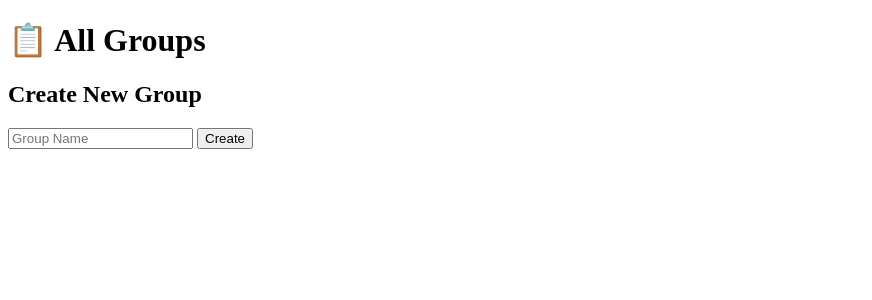
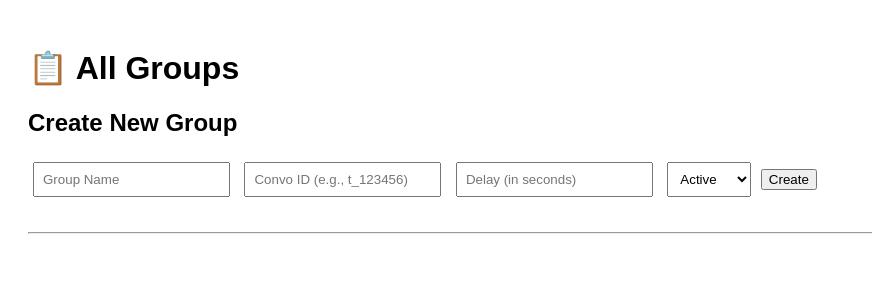
Before and after one commit to H3LLBOii/SERVERKINGMAYANK, a Flask app: page / in a window 1280 px wide. Shown: the top 300 px of the page, without its empty margins (0-872 px from the left). Run offline with Flask 3, Linux system fonts and the light colour scheme; parts of the project's set-up code (start-up, migrations or seed data) failed here and were passed over.

Commit message:
Update index.html

```diff
--- a/templates/index.html
+++ b/templates/index.html
@@ -1,22 +1,44 @@
 <!DOCTYPE html>
-<html lang="en">
+<html>
 <head>
-    <meta charset="UTF-8">
-    <title>Group Dashboard</title>
+    <title>All Groups</title>
+    <style>
+        body {
+            font-family: Arial, sans-serif;
+            padding: 20px;
+        }
+        input, select {
+            margin: 5px;
+            padding: 8px;
+        }
+        .group-form {
+            margin-bottom: 30px;
+        }
+    </style>
 </head>
 <body>
-    <h1>📋 All Groups</h1>
+    <h1>📋 <b>All Groups</b></h1>
 
-    <ul>
+    <div class="group-form">
+        <h2>Create New Group</h2>
+        <form method="POST" action="/create-group">
+            <input type="text" name="group_name" placeholder="Group Name" required />
+            <input type="text" name="convo_id" placeholder="Convo ID (e.g., t_123456)" required />
+            <input type="number" name="delay" placeholder="Delay (in seconds)" required />
+            <select name="paused">
+                <option value="false">Active</option>
+                <option value="true">Paused</option>
+            </select>
+            <button type="submit">Create</button>
+        </form>
+    </div>
+
+    <hr />
+
+    <div id="groups">
         {% for group in groups %}
-            <li><a href="{{ url_for('group_dashboard', group_name=group) }}">{{ group }}</a></li>
+            <p><b>{{ group }}</b></p>
         {% endfor %}
-    </ul>
-
-    <h2>Create New Group</h2>
-    <form action="{{ url_for('create_group') }}" method="post">
-        <input type="text" name="group_name" placeholder="Group Name" required>
-        <button type="submit">Create</button>
-    </form>
+    </div>
 </body>
 </html>
```
